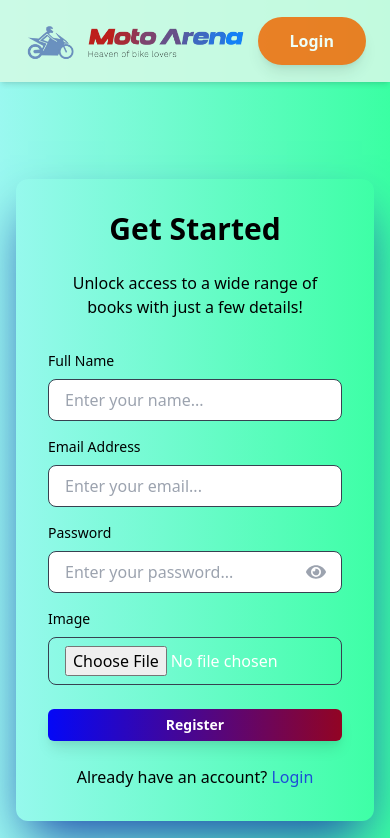
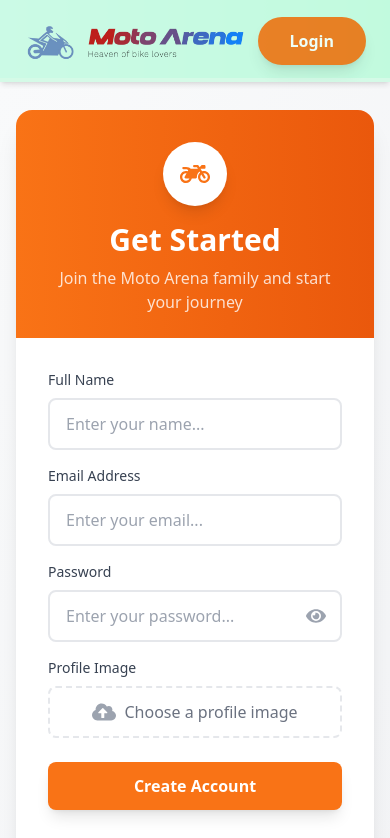
Before and after one commit to habibb2r/MOTO-Arena, a React (Vite) app: page /register in a window 390 px wide. Shown: the top 838 px of the page. Built offline with nearby package versions, Linux system fonts and the light colour scheme.

Commit message:
REgistration UI and Login UI

```diff
--- a/src/pages/Authentication/Login.tsx
+++ b/src/pages/Authentication/Login.tsx
@@ -1,24 +1,39 @@
-
 import { useState } from "react";
-import { FieldValues, SubmitHandler, useForm } from "react-hook-form";
-import { FaEye, FaEyeSlash } from "react-icons/fa";
+import { SubmitHandler, useForm } from "react-hook-form";
+import { FaEye, FaEyeSlash, FaMotorcycle } from "react-icons/fa";
 import { Link, useNavigate } from "react-router-dom";
 import { useLoginMutation } from "../../redux/features/auth/authApi";
 import { toast } from "sonner";
 import { useAppDispatch } from "../../redux/hooks";
 import { verifyToken } from "../../redux/utils/verifyToken";
 import { setToken } from "../../redux/features/auth/authSlice";
-// import { setUser, TUser } from "../../redux/features/auth/authSlice";
+import { motion } from "framer-motion";
 
-interface  TUser {
+interface TUser {
   name: string;
   email: string;
   role: string;
   photoURL: string;
 }
+
 interface LoginFormValues {
   email: string;
   password: string;
+}
+
+interface LoginResponse {
+  success: boolean;
+  data: {
+    accessToken: string;
+    user: TUser;
+  };
+  message?: string;
+}
+
+interface ApiError {
+  data?: {
+    message: string;
+  };
 }
 
 const Login = () => {
@@ -34,73 +49,116 @@ const Login = () => {
     formState: { errors },
   } = useForm<LoginFormValues>();
 
-
   const [login] = useLoginMutation();
   const dispatch = useAppDispatch();
   const navigate = useNavigate();
 
+  const onSubmit: SubmitHandler<LoginFormValues> = async (userData) => {
+    try {
+      const result = (await login(userData).unwrap()) as LoginResponse;
 
-  const onSubmit: SubmitHandler<LoginFormValues> = async (userData) => {
-    console.log(userData);
-    // const toastId = toast.loading("Please wait...");
-    try {
-      const result = await login(userData).unwrap();
-      console.log("Login : ", result);
-
-      const user = verifyToken(result?.data.accessToken) as TUser;
-      console.log("user => ,", user);
-      if (result?.success) {
+      const user = verifyToken(result.data.accessToken) as TUser;
+      if (result.success) {
         toast.success("Login Successfully..", {
-          // id: toastId,
           duration: 2000,
         });
       }
-      // dispatch(setUser({ user: user, token: result.data.accessToken }));
-      dispatch(setToken({ token: result.data.accessToken, user: {...user, ...result?.data.user} }))
+      dispatch(
+        setToken({
+          token: result.data.accessToken,
+          user: { ...user, ...result.data.user },
+        })
+      );
       navigate("/");
-
-    // eslint-disable-next-line @typescript-eslint/no-explicit-any
-    } catch (error: any) {
-      console.log("error =>", error);
-      toast.error(error?.data?.message, { duration: 2000 });
+    } catch (error: unknown) {
+      const apiError = error as ApiError;
+      console.log("error =>", apiError);
+      toast.error(apiError?.data?.message || "Login failed", {
+        duration: 2000,
+      });
     }
   };
 
   return (
-    <div className="min-h-screen flex items-center justify-center px-4">
-      <div className="max-w-md w-full  rounded-lg shadow-2xl shadow-black p-8 md:p-12">
-        <h1 className="text-3xl font-bold text-center mb-6">Welcome Back</h1>
-        <p className="text-center mb-8">
-          Log in to continue exploring our vast collection of books!
-        </p>
+    <div className="min-h-screen flex items-center justify-center px-4 bg-gradient-to-br from-gray-50 to-gray-100">
+      <motion.div
+        initial={{ opacity: 0, y: 20 }}
+        animate={{ opacity: 1, y: 0 }}
+        transition={{ duration: 0.5 }}
+        className="w-full max-w-md"
+      >
+        <div className="bg-white rounded-2xl shadow-xl overflow-hidden">
+          <div className="px-8 pt-8 pb-6 bg-gradient-to-r from-orange-500 to-orange-600">
+            <motion.div
+              initial={{ scale: 0 }}
+              animate={{ scale: 1 }}
+              transition={{ duration: 0.5, delay: 0.2 }}
+              className="w-16 h-16 bg-white rounded-full mx-auto flex items-center justify-center shadow-lg"
+            >
+              <FaMotorcycle className="text-3xl text-orange-500" />
+            </motion.div>
+            <motion.h1
+              initial={{ opacity: 0 }}
+              animate={{ opacity: 1 }}
+              transition={{ delay: 0.3 }}
+              className="text-3xl font-bold text-center text-white mt-4"
+            >
+              Welcome Back
+            </motion.h1>
+            <motion.p
+              initial={{ opacity: 0 }}
+              animate={{ opacity: 1 }}
+              transition={{ delay: 0.4 }}
+              className="text-center text-white/80 mt-2"
+            >
+              Log in to continue your journey with Moto Arena
+            </motion.p>
+          </div>
+
+          <div className="p-8">
             <form className="space-y-6" onSubmit={handleSubmit(onSubmit)}>
-          <div className="space-y-4">
+              <motion.div
+                initial={{ opacity: 0, x: -20 }}
+                animate={{ opacity: 1, x: 0 }}
+                transition={{ delay: 0.5 }}
+                className="space-y-4"
+              >
                 <div>
-              <label className="block text-sm font-medium mb-2">
+                  <label className="block text-sm font-medium text-gray-700 mb-2">
                     Email Address
                   </label>
                   <input
                     {...register("email", {
                       required: "Email is required",
                       pattern: {
-                    value: /^[a-zA-Z0-9._%+-]+@[a-zA-Z0-9.-]+\.[a-zA-Z]{2,}$/,
+                        value:
+                          /^[a-zA-Z0-9._%+-]+@[a-zA-Z0-9.-]+\.[a-zA-Z]{2,}$/,
                         message: "Invalid email address",
                       },
                     })}
                     type="email"
                     placeholder="Enter your email..."
-                className={`w-full px-4 py-2   rounded-lg border ${
+                    className={`w-full px-4 py-3 rounded-lg border-2 transition-colors ${
                       errors.email
-                    ? "border-orange-500 focus:ring-orange-500"
-                    : "border-gray-700 focus:ring-gray-500"
-                } focus:outline-gray-500 focus:ring-2`}
+                        ? "border-orange-500 focus:border-orange-600"
+                        : "border-gray-200 focus:border-orange-500"
+                    } focus:outline-none`}
                   />
                   {errors.email && (
-                <p className="text-orange-500 text-sm mt-1">Email is required</p>
+                    <motion.p
+                      initial={{ opacity: 0 }}
+                      animate={{ opacity: 1 }}
+                      className="text-orange-500 text-sm mt-1"
+                    >
+                      {errors.email.message || "Email is required"}
+                    </motion.p>
                   )}
                 </div>
+
                 <div>
-              <label className="block text-sm font-medium mb-2">Password</label>
+                  <label className="block text-sm font-medium text-gray-700 mb-2">
+                    Password
+                  </label>
                   <div className="relative">
                     <input
                       {...register("password", {
@@ -108,16 +166,16 @@ const Login = () => {
                       })}
                       type={showPassword ? "text" : "password"}
                       placeholder="Enter your password..."
-                  className={`w-full px-4 py-2   rounded-lg border ${
+                      className={`w-full px-4 py-3 rounded-lg border-2 transition-colors ${
                         errors.password
-                      ? "border-orange-500 focus:ring-orange-500"
-                      : "border-gray-700 focus:ring-gray-500"
-                  } focus:outline-none focus:ring-2`}
+                          ? "border-orange-500 focus:border-orange-600"
+                          : "border-gray-200 focus:border-orange-500"
+                      } focus:outline-none`}
                     />
                     <button
                       type="button"
                       onClick={togglePasswordVisibility}
-                  className="absolute right-4 top-1/2 transform -translate-y-1/2 text-gray-400"
+                      className="absolute right-4 top-1/2 transform -translate-y-1/2 text-gray-400 hover:text-gray-600 transition-colors"
                     >
                       {showPassword ? (
                         <FaEyeSlash className="w-5 h-5" />
@@ -127,26 +185,44 @@ const Login = () => {
                     </button>
                   </div>
                   {errors.password && (
-                <p className="text-orange-500 text-sm mt-1">
-                  Password is required
-                </p>
+                    <motion.p
+                      initial={{ opacity: 0 }}
+                      animate={{ opacity: 1 }}
+                      className="text-orange-500 text-sm mt-1"
+                    >
+                      {errors.password.message || "Password is required"}
+                    </motion.p>
                   )}
                 </div>
-          </div>
+              </motion.div>
+
+              <motion.div
+                initial={{ opacity: 0, y: 20 }}
+                animate={{ opacity: 1, y: 0 }}
+                transition={{ delay: 0.6 }}
+              >
                 <button
                   type="submit"
-            className="w-full myBtn flex items-center justify-center"
+                  className="w-full bg-orange-500 hover:bg-orange-600 text-white font-semibold py-3 px-6 rounded-lg
+                           transition-all duration-300 transform hover:scale-[1.02] active:scale-[0.98] shadow-lg"
                 >
-            <p>Login</p>
+                  Sign In
                 </button>
-        </form>
-        <p className="text-center mt-6">
-          New Here?{" "}
-          <Link to={"/register"} className="text-blue-500 hover:underline">
-            Register
+
+                <p className="text-center mt-6 text-gray-600">
+                  New to Moto Arena?{" "}
+                  <Link
+                    to={"/register"}
+                    className="text-orange-500 hover:text-orange-600 font-medium hover:underline transition-colors"
+                  >
+                    Create Account
                   </Link>
                 </p>
+              </motion.div>
+            </form>
           </div>
+        </div>
+      </motion.div>
     </div>
   );
 };
--- a/src/pages/Authentication/Register.tsx
+++ b/src/pages/Authentication/Register.tsx
@@ -1,12 +1,29 @@
 import { useState } from "react";
-import { FieldValues, SubmitHandler, useForm } from "react-hook-form";
+import { SubmitHandler, useForm } from "react-hook-form";
 import { toast } from "sonner";
-import { FaEye, FaEyeSlash } from "react-icons/fa";
-import { Link, useNavigate} from "react-router-dom";
+import {
+  FaEye,
+  FaEyeSlash,
+  FaMotorcycle,
+  FaCloudUploadAlt,
+} from "react-icons/fa";
+import { Link, useNavigate } from "react-router-dom";
 import { RingLoader } from "react-spinners";
 import axios from "axios";
 import { useSignupMutation } from "../../redux/features/auth/authApi";
+import { motion } from "framer-motion";
 
+interface RegisterFormValues {
+  name: string;
+  email: string;
+  password: string;
+  image: FileList;
+}
+
+interface RegisterResponse {
+  success: boolean;
+  message: string;
+}
 
 const Register = () => {
   const [showPassword, setShowPassword] = useState(false);
@@ -21,24 +38,23 @@ const Register = () => {
     register,
     formState: { errors },
     reset,
-  } = useForm();
+  } = useForm<RegisterFormValues>();
 
   const [registerUser] = useSignupMutation();
 
   const navigate = useNavigate();
 
-  const onSubmit: SubmitHandler<FieldValues> = async (data) => {
-    // const toastId = toast.loading("Please wait...");
+  const onSubmit: SubmitHandler<RegisterFormValues> = async (data) => {
     try {
       setLoading(true);
       const image = data.image[0];
       const newFormData = new FormData();
-      newFormData.append("file", image); // Add the image file
-      newFormData.append("upload_preset", "humayunkabir"); // Your upload preset
-      newFormData.append("cloud_name", "dn7oeugls"); // Not necessary for the request
+      newFormData.append("file", image);
+      newFormData.append("upload_preset", "cfzfnkte");
+      newFormData.append("cloud_name", "dairs3nkn");
 
       const response = await axios.post(
-        "https://api.cloudinary.com/v1_1/dn7oeugls/image/upload",
+        "https://api.cloudinary.com/v1_1/dairs3nkn/image/upload",
         newFormData,
         {
           headers: {
@@ -52,104 +68,168 @@ const Register = () => {
         ...data,
         imageUrl,
       };
-      // console.log(data);
-      const result = await registerUser(userInfo).unwrap();
-      console.log("result => ", result);
-      if (result?.success) {
+
+      const result = (await registerUser(
+        userInfo
+      ).unwrap()) as RegisterResponse;
+      if (result.success) {
         toast.success("Registration Successfully..", {
-          // id: toastId,
           duration: 2000,
         });
         reset();
         setLoading(false);
         navigate("/login");
       }
-      // eslint-disable-next-line @typescript-eslint/no-explicit-any
-    } catch (error: any) {
-      console.log("error =>", error);
-      toast.error(error.data.message, { duration: 2000 });
+    } catch (error: unknown) {
+      const apiError = error as { data?: { message: string } };
+      console.log("error =>", apiError);
+      toast.error(apiError?.data?.message || "Registration failed", {
+        duration: 2000,
+      });
+      setLoading(false);
     }
   };
 
   if (loading) {
     return (
-      <div className="flex items-center justify-center min-h-screen bg-gradient-to-b from-[#F97316] via-[#EA580C] to-[#C2410C] px-4">
-        <RingLoader size={80} color="#1ca944" />
+      <div className="min-h-screen flex items-center justify-center bg-gradient-to-br from-gray-50 to-gray-100">
+        <motion.div
+          initial={{ opacity: 0 }}
+          animate={{ opacity: 1 }}
+          exit={{ opacity: 0 }}
+        >
+          <RingLoader size={80} color="#f97316" />
+        </motion.div>
       </div>
     );
   }
 
+  return (
+    <div className="min-h-screen flex items-center justify-center px-4 bg-gradient-to-br from-gray-50 to-gray-100">
+      <motion.div
+        initial={{ opacity: 0, y: 20 }}
+        animate={{ opacity: 1, y: 0 }}
+        transition={{ duration: 0.5 }}
+        className="w-full max-w-md"
+      >
+        <div className="bg-white rounded-2xl shadow-xl overflow-hidden">
+          <div className="px-8 pt-8 pb-6 bg-gradient-to-r from-orange-500 to-orange-600">
+            <motion.div
+              initial={{ scale: 0 }}
+              animate={{ scale: 1 }}
+              transition={{ duration: 0.5, delay: 0.2 }}
+              className="w-16 h-16 bg-white rounded-full mx-auto flex items-center justify-center shadow-lg"
+            >
+              <FaMotorcycle className="text-3xl text-orange-500" />
+            </motion.div>
+            <motion.h1
+              initial={{ opacity: 0 }}
+              animate={{ opacity: 1 }}
+              transition={{ delay: 0.3 }}
+              className="text-3xl font-bold text-center text-white mt-4"
+            >
+              Get Started
+            </motion.h1>
+            <motion.p
+              initial={{ opacity: 0 }}
+              animate={{ opacity: 1 }}
+              transition={{ delay: 0.4 }}
+              className="text-center text-white/80 mt-2"
+            >
+              Join the Moto Arena family and start your journey
+            </motion.p>
+          </div>
 
-  return (
-    <div className="min-h-screen flex items-center justify-center  px-4">
-      <div className="max-w-md w-full rounded-xl shadow-2xl shadow-blue-800 p-8 md:p-12">
-        <h1 className="text-3xl font-bold text-center mb-6">Get Started</h1>
-        <p className="text-center mb-8">
-          Unlock access to a wide range of books with just a few details!
-        </p>
+          <div className="p-8">
             <form className="space-y-6" onSubmit={handleSubmit(onSubmit)}>
-          <div className="space-y-4">
+              <motion.div
+                initial={{ opacity: 0, x: -20 }}
+                animate={{ opacity: 1, x: 0 }}
+                transition={{ delay: 0.5 }}
+                className="space-y-4"
+              >
                 <div>
-              <label className="block text-sm font-medium mb-2">
+                  <label className="block text-sm font-medium text-gray-700 mb-2">
                     Full Name
                   </label>
                   <input
                     {...register("name", { required: "Name is required" })}
                     type="text"
                     placeholder="Enter your name..."
-                className={`w-full px-4 py-2  rounded-lg border ${
+                    className={`w-full px-4 py-3 rounded-lg border-2 transition-colors ${
                       errors.name
-                    ? "border-orange-500 focus:ring-orange-500"
-                    : "border-gray-700 focus:ring-gray-500"
-                } focus:outline-none focus:ring-2`}
+                        ? "border-orange-500 focus:border-orange-600"
+                        : "border-gray-200 focus:border-orange-500"
+                    } focus:outline-none`}
                   />
                   {errors.name && (
-                <p className="text-orange-500 text-sm mt-1">Name is required</p>
+                    <motion.p
+                      initial={{ opacity: 0 }}
+                      animate={{ opacity: 1 }}
+                      className="text-orange-500 text-sm mt-1"
+                    >
+                      {errors.name.message}
+                    </motion.p>
                   )}
                 </div>
+
                 <div>
-              <label className="block text-sm font-medium mb-2">
+                  <label className="block text-sm font-medium text-gray-700 mb-2">
                     Email Address
                   </label>
                   <input
                     {...register("email", {
                       required: "Email is required",
                       pattern: {
-                    value: /^[a-zA-Z0-9._%+-]+@[a-zA-Z0-9.-]+\.[a-zA-Z]{2,}$/,
+                        value:
+                          /^[a-zA-Z0-9._%+-]+@[a-zA-Z0-9.-]+\.[a-zA-Z]{2,}$/,
                         message: "Invalid email address",
                       },
                     })}
                     type="email"
                     placeholder="Enter your email..."
-                className={`w-full px-4 py-2  rounded-lg border ${
+                    className={`w-full px-4 py-3 rounded-lg border-2 transition-colors ${
                       errors.email
-                    ? "border-orange-500 focus:ring-orange-500"
-                    : "border-gray-700 focus:ring-gray-500"
-                } focus:outline-none focus:ring-2`}
+                        ? "border-orange-500 focus:border-orange-600"
+                        : "border-gray-200 focus:border-orange-500"
+                    } focus:outline-none`}
                   />
                   {errors.email && (
-                <p className="text-orange-500 text-sm mt-1">Email is required</p>
+                    <motion.p
+                      initial={{ opacity: 0 }}
+                      animate={{ opacity: 1 }}
+                      className="text-orange-500 text-sm mt-1"
+                    >
+                      {errors.email.message}
+                    </motion.p>
                   )}
                 </div>
+
                 <div>
-              <label className="block text-sm font-medium mb-2">Password</label>
+                  <label className="block text-sm font-medium text-gray-700 mb-2">
+                    Password
+                  </label>
                   <div className="relative">
                     <input
                       {...register("password", {
                         required: "Password is required",
+                        minLength: {
+                          value: 6,
+                          message: "Password must be at least 6 characters",
+                        },
                       })}
                       type={showPassword ? "text" : "password"}
                       placeholder="Enter your password..."
-                  className={`w-full px-4 py-2  rounded-lg border ${
+                      className={`w-full px-4 py-3 rounded-lg border-2 transition-colors ${
                         errors.password
-                      ? "border-orange-500 focus:ring-orange-500"
-                      : "border-gray-700 focus:ring-gray-500"
-                  } focus:outline-none focus:ring-2`}
+                          ? "border-orange-500 focus:border-orange-600"
+                          : "border-gray-200 focus:border-orange-500"
+                      } focus:outline-none`}
                     />
                     <button
                       type="button"
                       onClick={togglePasswordVisibility}
-                  className="absolute right-4 top-1/2 transform -translate-y-1/2 text-gray-400"
+                      className="absolute right-4 top-1/2 transform -translate-y-1/2 text-gray-400 hover:text-gray-600 transition-colors"
                     >
                       {showPassword ? (
                         <FaEyeSlash className="w-5 h-5" />
@@ -159,48 +239,85 @@ const Register = () => {
                     </button>
                   </div>
                   {errors.password && (
-                <p className="text-orange-500 text-sm mt-1">
-                  Password is required
-                </p>
+                    <motion.p
+                      initial={{ opacity: 0 }}
+                      animate={{ opacity: 1 }}
+                      className="text-orange-500 text-sm mt-1"
+                    >
+                      {errors.password.message}
+                    </motion.p>
                   )}
                 </div>
 
                 <div>
-              <label className="block text-sm font-medium mb-2">Image</label>
-              {loading ? (
-                <p>Uploading, please wait...</p>
-              ) : (
+                  <label className="block text-sm font-medium text-gray-700 mb-2">
+                    Profile Image
+                  </label>
+                  <div className="relative">
                     <input
-                  {...register("image", { required: "Image is required" })}
+                      {...register("image", {
+                        required: "Profile image is required",
+                      })}
                       type="file"
                       accept="image/*"
-                  className={`w-full px-4 py-2 text-white rounded-lg  border ${
+                      className="hidden"
+                      id="profile-image"
+                    />
+                    <label
+                      htmlFor="profile-image"
+                      className={`w-full px-4 py-3 rounded-lg border-2 border-dashed transition-colors flex items-center justify-center gap-2 cursor-pointer ${
                         errors.image
-                      ? "border-red-500 focus:ring-red-500"
-                      : "border-gray-700 focus:ring-blue-500"
-                  } focus:outline-none focus:ring-2`}
-                />
-              )}
+                          ? "border-orange-500 hover:border-orange-600"
+                          : "border-gray-200 hover:border-orange-500"
+                      }`}
+                    >
+                      <FaCloudUploadAlt className="text-2xl text-gray-400" />
+                      <span className="text-gray-500">
+                        Choose a profile image
+                      </span>
+                    </label>
+                  </div>
                   {errors.image && (
-                <p className="text-orange-500 text-sm mt-1">Image is required</p>
+                    <motion.p
+                      initial={{ opacity: 0 }}
+                      animate={{ opacity: 1 }}
+                      className="text-orange-500 text-sm mt-1"
+                    >
+                      {errors.image.message}
+                    </motion.p>
                   )}
                 </div>
-          </div>
+              </motion.div>
+
+              <motion.div
+                initial={{ opacity: 0, y: 20 }}
+                animate={{ opacity: 1, y: 0 }}
+                transition={{ delay: 0.6 }}
+              >
                 <button
                   type="submit"
-            className="w-full px-4 py-2 text-sm font-medium  rounded-lg myBtn flex items-center justify-center"
+                  className="w-full bg-orange-500 hover:bg-orange-600 text-white font-semibold py-3 px-6 rounded-lg
+                           transition-all duration-300 transform hover:scale-[1.02] active:scale-[0.98] shadow-lg"
                 >
-            <p>Register</p>
+                  Create Account
                 </button>
-        </form>
-        <p className="text-center  mt-6">
+
+                <p className="text-center mt-6 text-gray-600">
                   Already have an account?{" "}
-          <Link to={"/login"} className="text-blue-700 hover:underline">
-            Login
+                  <Link
+                    to={"/login"}
+                    className="text-orange-500 hover:text-orange-600 font-medium hover:underline transition-colors"
+                  >
+                    Sign In
                   </Link>
                 </p>
+              </motion.div>
+            </form>
           </div>
+        </div>
+      </motion.div>
     </div>
   );
 };
+
 export default Register;
```
Lines whose indentation alone changed are shown as unchanged.
